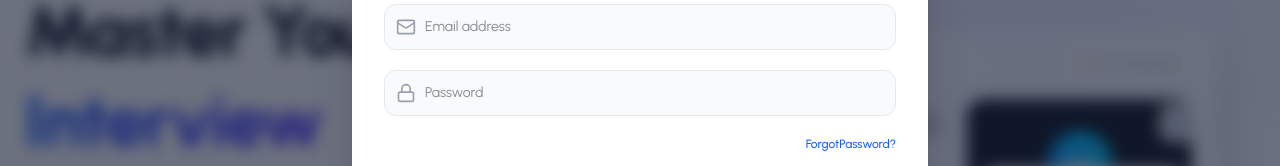
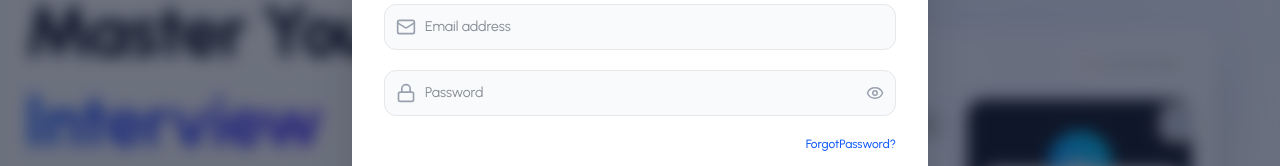
Before and after one commit to Jitenkoundinye2004/InterviewHelper.ai, a React (Vite) app in the folder frontend/: page / in a window 1280 px wide. Both pictures are taken after a click on the button "Log In". Shown: the part 306-472 px from the top of the page. Built offline with nearby package versions, Linux system fonts and the light colour scheme; no server answers.

Commit message:
correct password fields

```diff
--- a/frontend/src/Pages/Auth/Login.jsx
+++ b/frontend/src/Pages/Auth/Login.jsx
@@ -5,12 +5,13 @@ import axiosInstance from "../../utils/axiosInstance";
 import { API_PATHS } from "../../utils/apiPath";
 import { UserContext } from "../../context/userContext";
 import toast from "react-hot-toast";
-import { ArrowRight, Mail, Lock } from "lucide-react";
+import { ArrowRight, Mail, Lock, Eye, EyeOff } from "lucide-react";
 
 const Login = ({ setCurrentPage }) => {
   const [formData, setFormData] = useState({ email: "", password: "" });
   const [error, setError] = useState('');
   const [isLoading, setIsLoading] = useState(false);
+  const [showPassword, setShowPassword] = useState(false);
 
   const { updateUser } = useContext(UserContext);
   const navigate = useNavigate();
@@ -116,10 +117,17 @@ const Login = ({ setCurrentPage }) => {
             value={formData.password}
             onChange={handleChange}
             placeholder="Password"
-            type="password"
+            type={showPassword ? "text" : "password"}
             required
-            className="w-full pl-10 pr-4 py-3 bg-gray-50 border border-gray-200 rounded-xl focus:outline-none focus:ring-2 focus:ring-blue-500/20 focus:border-blue-500 transition-all text-sm"
+            className="w-full pl-10 pr-10 py-3 bg-gray-50 border border-gray-200 rounded-xl focus:outline-none focus:ring-2 focus:ring-blue-500/20 focus:border-blue-500 transition-all text-sm"
           />
+          <button
+            type="button"
+            onClick={() => setShowPassword(!showPassword)}
+            className="absolute inset-y-0 right-3 flex items-center text-gray-400 hover:text-gray-600 transition-colors cursor-pointer"
+          >
+            {showPassword ? <EyeOff size={18} /> : <Eye size={18} />}
+          </button>
         </div>
 
         <div className="flex justify-end">
--- a/frontend/src/Pages/ResetPassword.jsx
+++ b/frontend/src/Pages/ResetPassword.jsx
@@ -3,6 +3,7 @@ import { useParams, useNavigate } from 'react-router-dom';
 import axiosInstance from '../utils/axiosInstance';
 import { API_PATHS } from '../utils/apiPath';
 import toast from 'react-hot-toast';
+import { Eye, EyeOff } from 'lucide-react';
 
 const ResetPassword = () => {
     const { token } = useParams();
@@ -12,6 +13,8 @@ const ResetPassword = () => {
     const [isLoading, setIsLoading] = useState(false);
     const [message, setMessage] = useState('');
     const [error, setError] = useState('');
+    const [showPassword, setShowPassword] = useState(false);
+    const [showConfirmPassword, setShowConfirmPassword] = useState(false);
 
     const handleSubmit = async (e) => {
         e.preventDefault();
@@ -82,25 +85,43 @@ const ResetPassword = () => {
                 <form className="space-y-6" onSubmit={handleSubmit}>
                     <div>
                         <label htmlFor="password" className="text-sm font-medium text-gray-700">New Password (min. 8 chars, 1 uppercase, 1 lowercase, 1 number)</label>
+                        <div className="relative">
                             <input
                                 id="password"
-                            type="password"
+                                type={showPassword ? "text" : "password"}
                                 required
                                 value={password}
                                 onChange={(e) => { setPassword(e.target.value); if (error) setError(''); }}
-                            className="w-full px-3 py-2 mt-1 border border-gray-300 rounded-md shadow-sm focus:ring-indigo-500 focus:border-indigo-500"
+                                className="w-full px-3 py-2 pr-10 mt-1 border border-gray-300 rounded-md shadow-sm focus:ring-indigo-500 focus:border-indigo-500"
                             />
+                            <button
+                                type="button"
+                                onClick={() => setShowPassword(!showPassword)}
+                                className="absolute inset-y-0 right-3 flex items-center text-gray-400 hover:text-gray-600 transition-colors cursor-pointer"
+                            >
+                                {showPassword ? <EyeOff size={18} /> : <Eye size={18} />}
+                            </button>
+                        </div>
                     </div>
                     <div>
                         <label htmlFor="confirm-password" className="text-sm font-medium text-gray-700">Confirm New Password</label>
+                        <div className="relative">
                             <input
                                 id="confirm-password"
-                            type="password"
+                                type={showConfirmPassword ? "text" : "password"}
                                 required
                                 value={confirmPassword}
                                 onChange={(e) => { setConfirmPassword(e.target.value); if (error) setError(''); }}
-                            className="w-full px-3 py-2 mt-1 border border-gray-300 rounded-md shadow-sm focus:ring-indigo-500 focus:border-indigo-500"
+                                className="w-full px-3 py-2 pr-10 mt-1 border border-gray-300 rounded-md shadow-sm focus:ring-indigo-500 focus:border-indigo-500"
                             />
+                            <button
+                                type="button"
+                                onClick={() => setShowConfirmPassword(!showConfirmPassword)}
+                                className="absolute inset-y-0 right-3 flex items-center text-gray-400 hover:text-gray-600 transition-colors cursor-pointer"
+                            >
+                                {showConfirmPassword ? <EyeOff size={18} /> : <Eye size={18} />}
+                            </button>
+                        </div>
                     </div>
 
                     {error && <p className="text-sm text-center text-red-600">{error}</p>}
```
Lines whose indentation alone changed are shown as unchanged.
